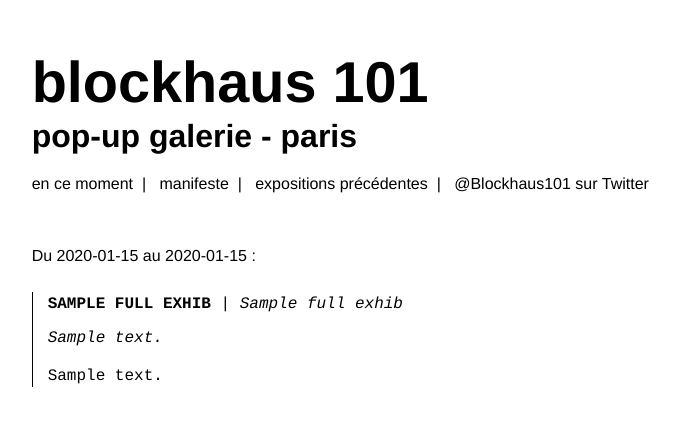
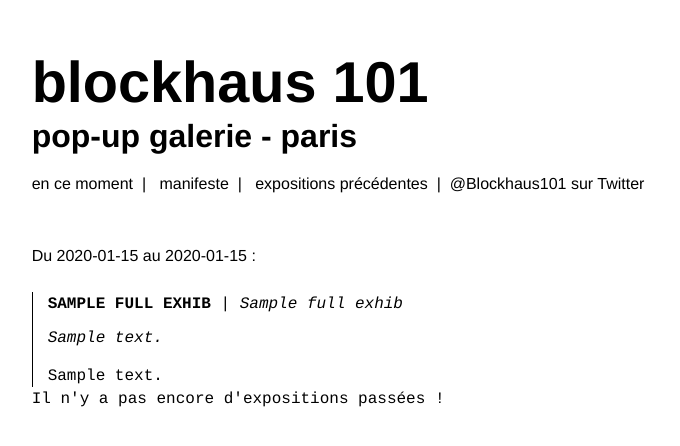
Before and after one commit to bolinocroustibat/blockhaus101, a Django app: template blockhaus101_app/templates/past_exhibitions.html in a window 1280 px wide. Shown: the top 446 px of the page, without its empty margins (90-770 px from the left). Run offline with Django 3.2, Linux system fonts and the light colour scheme; the template is opened without the code that fills it: most values are stand-ins (such as "Sample title", 1, 10 or a date in 2020); parts of the project's set-up code (start-up, migrations or seed data) failed here and were passed over; some libraries are stand-ins or nearby versions.

Commit message:
Display something in "past exhibitions" where there are not

```diff
--- a/blockhaus101_app/templates/base.html
+++ b/blockhaus101_app/templates/base.html
@@ -7,7 +7,6 @@
 
 	<meta charset="UTF-8" />
 	<meta name="viewport" content="width=device-width, initial-scale=1.0">
-
 	{% block meta %}
 	{% endblock %}
 
@@ -52,8 +51,7 @@
 		<ul>
 			<li><a href="{% url 'index' %}" class="{% if request.resolver_match.url_name == "index" %}active{% endif %}">en ce moment</a></li>&nbsp;&nbsp;|&nbsp;&nbsp;
 			<li><a href="{% url 'manifesto' %}" class="{% if request.resolver_match.url_name == "manifesto" %}active{% endif %}">manifeste</a></li>&nbsp;&nbsp;|&nbsp;&nbsp;
-			<li><a href="{% url 'past_exhibitions' %}" class="{% if request.resolver_match.url_name == "past_exhibitions" %}active{% endif %}">expositions précédentes</a></li>&nbsp;&nbsp;|&nbsp;&nbsp;
-			<li><a href="twitter/com/blockhaus101">@Blockhaus101 sur Twitter</a></li>
+			<li><a href="{% url 'past_exhibitions' %}" class="{% if request.resolver_match.url_name == "past_exhibitions" %}active{% endif %}">expositions précédentes</a></li>&nbsp;&nbsp;|&nbsp;&nbsp;<li><a href="twitter/com/blockhaus101">@Blockhaus101 sur Twitter</a></li>
 		</ul>
 	</nav>
 
--- a/blockhaus101_app/templates/past_exhibitions.html
+++ b/blockhaus101_app/templates/past_exhibitions.html
@@ -20,4 +20,8 @@
 </div>
 {% endfor %}
 
+{% if not full_exhibs.exhibition %}
+Il n'y a pas encore d'expositions passées !
+{% endif %}
+
 {% endblock %}
--- a/blockhaus101_app/views.py
+++ b/blockhaus101_app/views.py
@@ -9,6 +9,7 @@ import json
 from datetime import datetime, timedelta
 import blockhaus101_app
 from .models import *
+
 
 def index(request):
 	try: # try to get an artist for current period
@@ -41,6 +42,7 @@ def index(request):
 	expo_text.save()
 	return render(request,'index.html', {'expo_startdate': expo_startdate, 'expo_enddate': expo_enddate, 'artist_name': artist.name, 'artist_bio': artist.bio, 'expo_title': exhibition.title, 'expo_text': expo_text.text, 'artist_gender': artist.gender})
 
+
 def exhibition(request, slug):
 	try: # get expo + artist from database from expo slug
 		expo_text = ExpoText.objects.get(slug=slug)
@@ -49,6 +51,7 @@ def exhibition(request, slug):
 		return render(request,'index.html', {'artist_name': artist.name, 'artist_bio': artist.bio, 'expo_title': exhibition.title, 'expo_text': expo_text.text, 'artist_gender': artist.gender})
 	except ExpoText.DoesNotExist:
 		raise Http404("Cette expo n'existe pas")
+
 
 def past_exhibitions(request):
 	full_exhibs = list()
@@ -74,12 +77,14 @@ def past_exhibitions(request):
 		previous_expo_startdate = exhibition["startdate"] # record startdate for next iteration
 	return render(request,'past_exhibitions.html', {'full_exhibs': full_exhibs})
 
+
 def test_exhibition(request):
 	artist = Artist()
 	Artist.generate(artist)
 	exhibition = Exhibition()
 	Exhibition.generate(exhibition, artist)
 	return render(request,'text_exhibition.html', {'artist_name': artist.name, 'artist_bio': artist.bio, 'expo_title': exhibition.title, 'artist_gender': artist.gender})
+
 
 def build_json(request):
 	google_sheet_url = "https://docs.google.com/spreadsheets/d/1PrD3UqdqmJM_GpTwfN_JSxQjs6TmsxGxVijUHQ4N58Y/edit#gid=6545"
```
